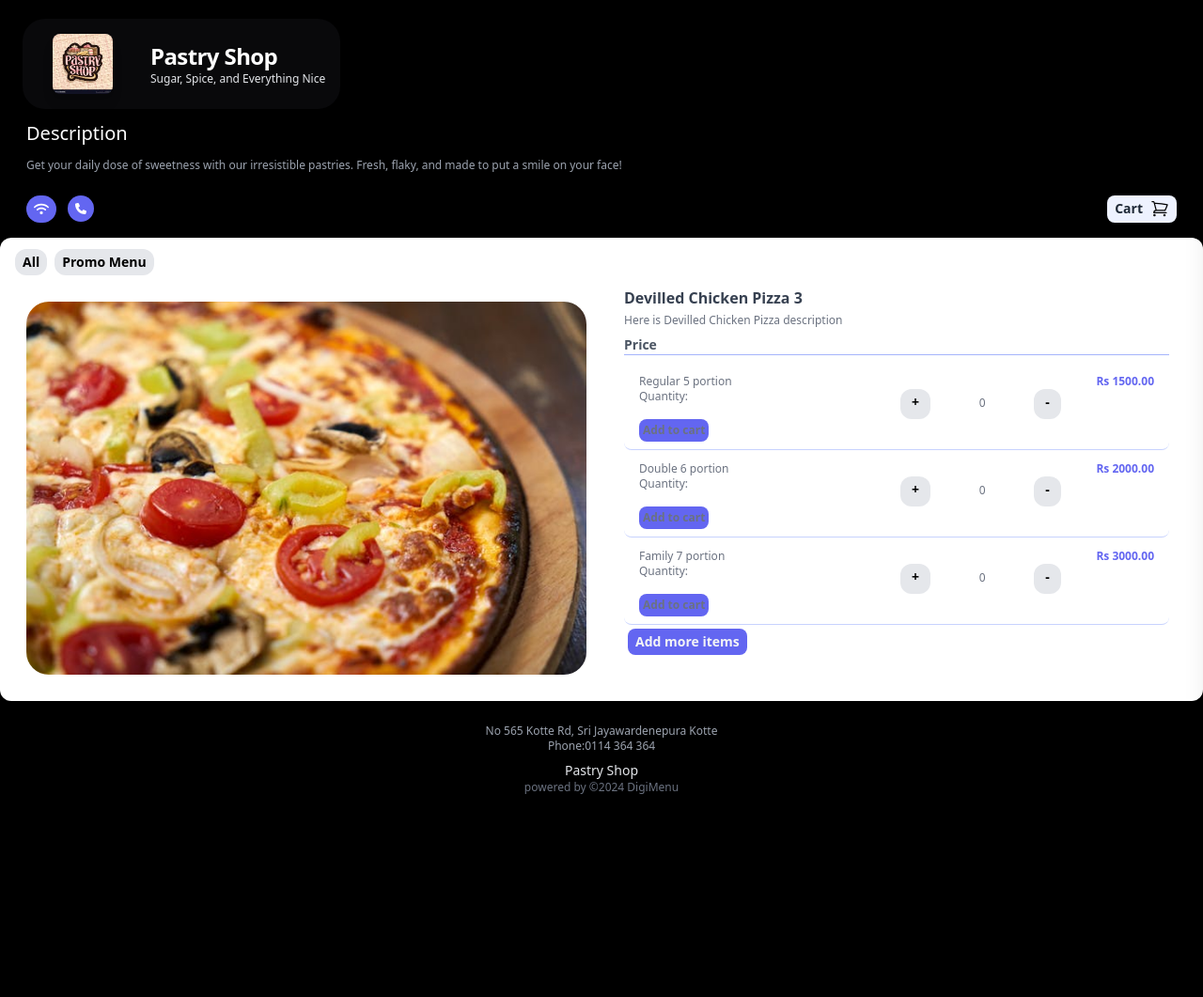
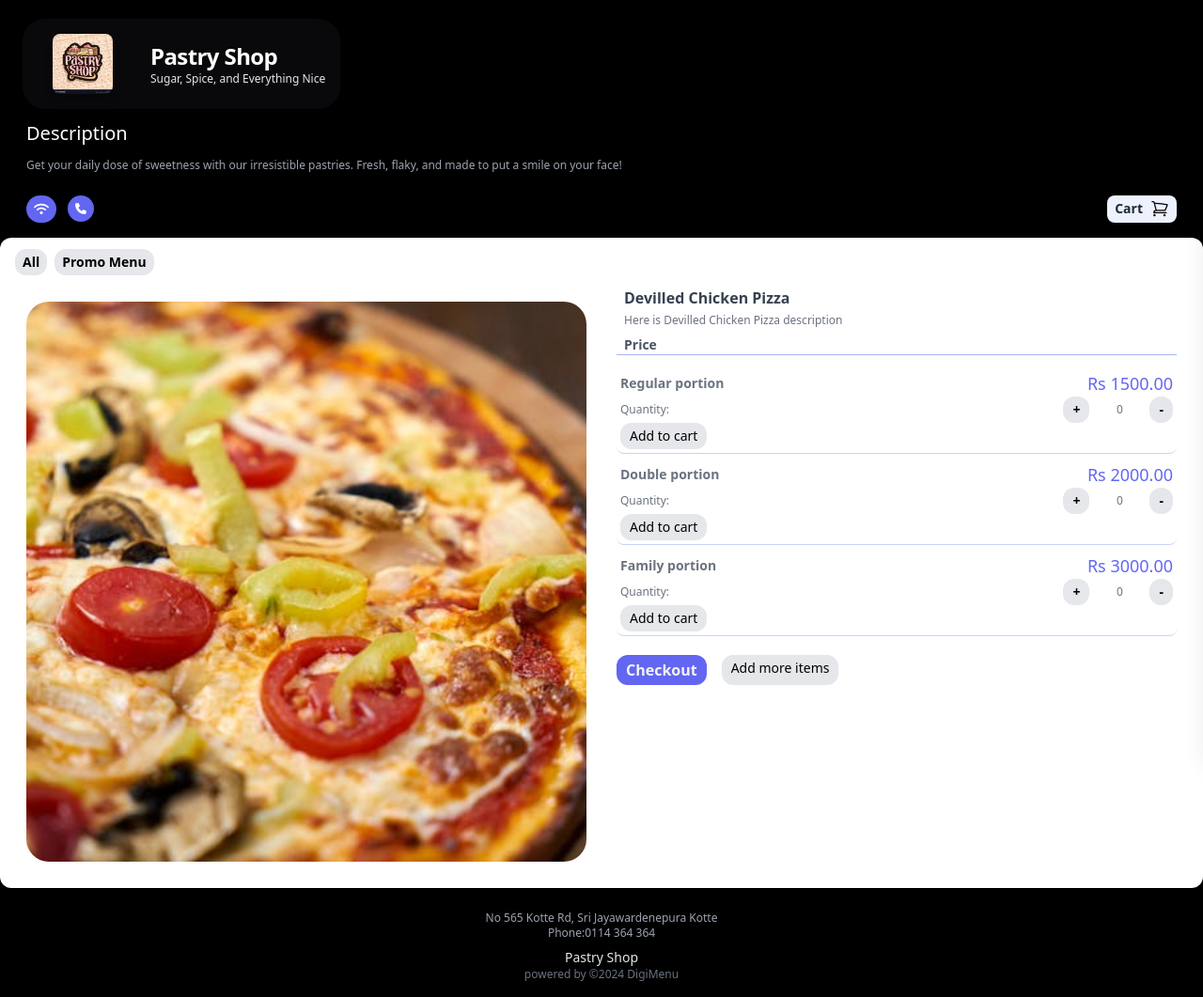
Before and after one commit to coolmotion/Digimenu, a Django app: page /app/2/product/3/ in a window 1280 px wide. Shown: the whole page at 94% size. Before the commit the page ends 845 px from the top, so only its background shows below. Run offline with Django 5.2, Linux system fonts and the light colour scheme; data comes from the database, SQL or seed files in the repository; both versions use the stored data as it was after the commit; some libraries are stand-ins or nearby versions.

Commit message:
improve ui

```diff
--- a/main/templates/all.html
+++ b/main/templates/all.html
@@ -7,7 +7,7 @@
       {% for product in products %}
       <li class="flex-col m-2 bg-gray-100 rounded-3xl p-3">
         <div class="h-24 w-120 h-48 flex-shrink-0 overflow-hidden ">
-          <img src="{{product.image.url}}" alt="{{product.name}}" class="h-full w-full object-cover rounded-3xl object-center">
+          <img src="{{product.image.url}}" alt="{{product.name}}" class="h-full w-full object-cover rounded-2xl object-center">
         </div>
         <h3 class="text-gray-700 font-bold px-2">
           {{product.name}}
--- a/main/templates/cart.html
+++ b/main/templates/cart.html
@@ -15,7 +15,7 @@
   <div class="flex h-full flex-col bg-white shadow-xl">
     <div class="flex-1 overflow-y-auto px-4 py-6 sm:px-6">
       <div class="flex items-start justify-between">
-        <h2 class="text-lg font-medium text-gray-900" id="slide-over-title">Shopping cart</h2>
+        <h2 class="text-2xl font-medium text-gray-900" id="slide-over-title">Shopping cart</h2>
         <div class="ml-3 flex h-7 items-center">
           <button type="button" class="closeButton relative -m-2 p-2 text-gray-400 hover:text-gray-500">
             <span class="absolute -inset-0.5"></span>
@@ -33,7 +33,7 @@
             {% for cart_product in cart_products%}
             <li class="flex py-6">
               <div class="h-24 w-24 flex-shrink-0 overflow-hidden rounded-md border border-gray-200">
-                <img src="{{ cart_product.product.image.url }}" alt="Salmon orange fabric pouch with match zipper, gray zipper pull, and adjustable hip belt." class="h-full w-full object-cover object-center">
+                <img src="{{ cart_product.product.image.url }}"  class="h-full w-full rounded-xl object-cover object-center">
               </div>
 
               <div class="ml-4 flex flex-1 flex-col">
@@ -50,7 +50,7 @@
                       {% endfor %}</label>
                   </div>
                   <div class="flex mt-3">
-                    <button type="button" class="font-medium text-indigo-600 hover:text-indigo-500">Edit</button>
+                    <a href="{% url 'summary' resturant_id=resturant.id %}" type="button" class="font-medium text-indigo-600 hover:text-indigo-500">Edit</a>
                     <button data-index="{{cart_product.id}}" class="delete-product font-medium text-indigo-600 hover:text-indigo-500 ml-4" >Delete</button>
                   </div>
                 </div>
--- a/main/templates/menu.html
+++ b/main/templates/menu.html
@@ -11,7 +11,7 @@
       {% for product in products %}
       <li class="flex-col m-2 bg-gray-100 rounded-3xl p-3">
         <div class="h-24 w-120 h-48 flex-shrink-0 overflow-hidden ">
-          <img src="{{product.image.url}}" alt="{{product.name}}" class="h-full w-full object-cover rounded-3xl object-center">
+          <img src="{{product.image.url}}" alt="{{product.name}}" class="h-full w-full object-cover rounded-2xl object-center">
         </div>
         <h3 class="text-gray-700 font-bold px-2">
           {{product.name}}
--- a/main/templates/product.html
+++ b/main/templates/product.html
@@ -20,41 +20,41 @@
 </style>
 <div class="flex flex-col lg:flex-row bg-white rounded-3xl p-3">
   <div class="h-auto lg:w-1/2 p-4">
-    <img src="{{product.image.url}}" alt="{{product.name}}" class="h-full w-full object-cover rounded-3xl object-center">
+    <img src="{{product.image.url}}" alt="{{product.name}}" class="w-full aspect-square  object-cover rounded-3xl object-center">
   </div>
   <div class="lg:w-1/2 px-4">
     <h3 class="text-gray-700 font-bold px-2">
-      {{product.name}} {{product.id}}
+      {{product.name}}
     </h3>
     <p class="px-2 mt-1 text-xs text-gray-500">{{product.description}}</p>
     <h4 class="font-semibold text-sm text-gray-600 mt-2 mx-2">Price</h4>
-    <div class="text-xs text-gray-500 pt-2 border-t border-indigo-300 mx-2">
+    <div class="text-xs text-gray-500 pt-2 border-t border-indigo-300 ">
       {% for portion in product.portions.all %}
-      <div class="my-1 grid grid-cols-2 py-2 px-4 border-b border-indigo-200 bg-white p-1 rounded-lg justify-between">
-        <P class="text-left">{{portion.name}} {{portion.id}} portion</P>
-        <P class="text-right font-bold text-indigo-500">Rs {{portion.price}}</P>
-        <div>Quantity:</div>
-        <div>
-          <button id="increase{{portion.id}}" class="p-2 px-3 pt-1 justify-center items-center mx-1 text-sm font-bold rounded-xl bg-gray-200 text-black">+</button>
-          <input type="number" id="quantity{{portion.id}}" class="w-24  text-center" value="0" min="0">
-          <button id="decrease{{portion.id}}" class="p-2 px-3 pt-1 justify-center items-center mx-1 text-sm font-bold rounded-xl bg-gray-200 text-black">-</button>
-          <!-- <select class="" id="select{{portion.id}}">
-            <option value="1">1</option>
-            <option value="2">2</option>
-            <option value="3">3</option>
-            <option value="4">4</option>
-            <option value="5">5</option>
-          </select> -->
+      <div class="my-1  px-1 border-b border-indigo-200 bg-white p-1 rounded-lg justify-between">
+        <div class="flex flex-row justify-between items-center">
+          <P class="text-left font-bold text-gray-500 text-sm">{{portion.name}} portion</P>
+          <P class="text-right text-lg text-indigo-500">Rs {{portion.price}}</P>
+        </div>
+        <div class="w-full flex flex-row items-center justify-between">
+          <div class="text-left text-gray-500 text-xs">Quantity:</div>
+          <div class="flex flex-row ">
+            <button id="increase{{portion.id}}" class="py-1 px-2.5 justify-center items-center  text-sm font-bold rounded-xl bg-gray-200 text-black">+</button>
+            <input type="number" id="quantity{{portion.id}}" class="w-16  text-center" value="0" min="0">
+            <button id="decrease{{portion.id}}" class="py-1 px-2.5 justify-center items-center  text-sm font-bold rounded-xl bg-gray-200 text-black">-</button>
+          </div>
         </div>
         <div class="bg-white justify-end">
-          <button id="add-cart"  data-index="{{portion.id}}" class="add-cart mr-auto text-gray-100 p-1 font-bold w-auto bg-indigo-500 rounded-lg text-gray-500">Add to cart</button>
+          <button id="add-cart"  data-index="{{portion.id}}" class="add-cart py-1 px-2.5 justify-center items-center  text-sm rounded-xl bg-gray-200 text-black">Add to cart</button>
+
         </div>
       </div>
       {% endfor %}
     </div>
 
-    <div class="flex flex-row justify-start mx-1">
-      <button value="{{product.id}}" class="bg-indigo-500 text-gray-100 mx-2 px-2 py-1 rounded-lg text-sm font-bold">Add more items</span></a>
+    <div class="flex flex-row justify-start py-4">
+      <a href="{% url 'summary' resturant_id=resturant.id %}" value="{{product.id}}" class="py-1 px-2.5 justify-center items-center font-bold rounded-xl bg-indigo-500 text-gray-100 mr-4">Checkout</a>
+      <a href="{% url 'menuhome' resturant.id %}"  value="{{product.id}}" class="py-1 px-2.5 justify-center items-center text-sm rounded-xl bg-gray-200 text-black mr-4">Add more items</a>
+
     </div>
   </div>
 </div>
```
Also changed, not shown: cart/templates/summary.html (+17 -4 lines), cart/templatetags/cart_extras.py (added, +8 -0 lines), dashboard/templates/addproduct.html (+0 -10 lines), dashboard/templates/product_info.html (+5 -3 lines), cart/templatetags/__init__.py (added), db.sqlite3.
